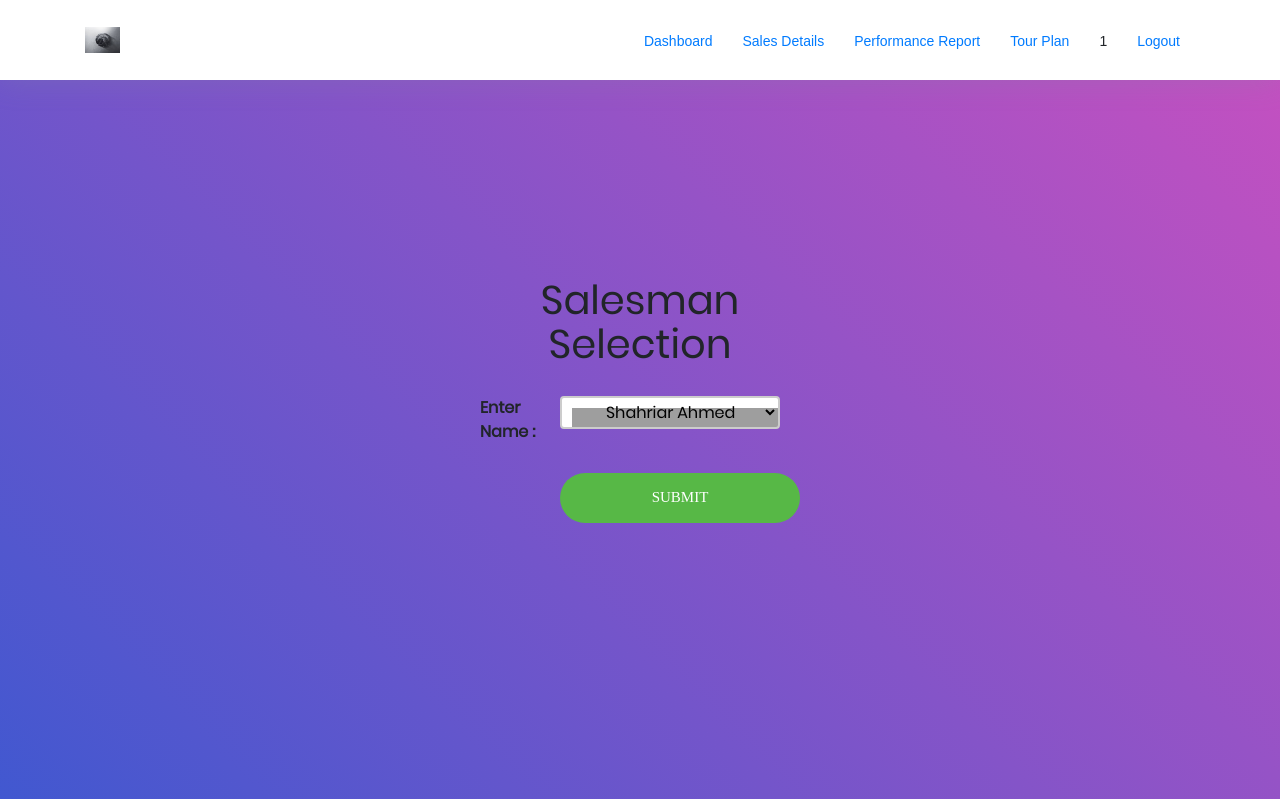
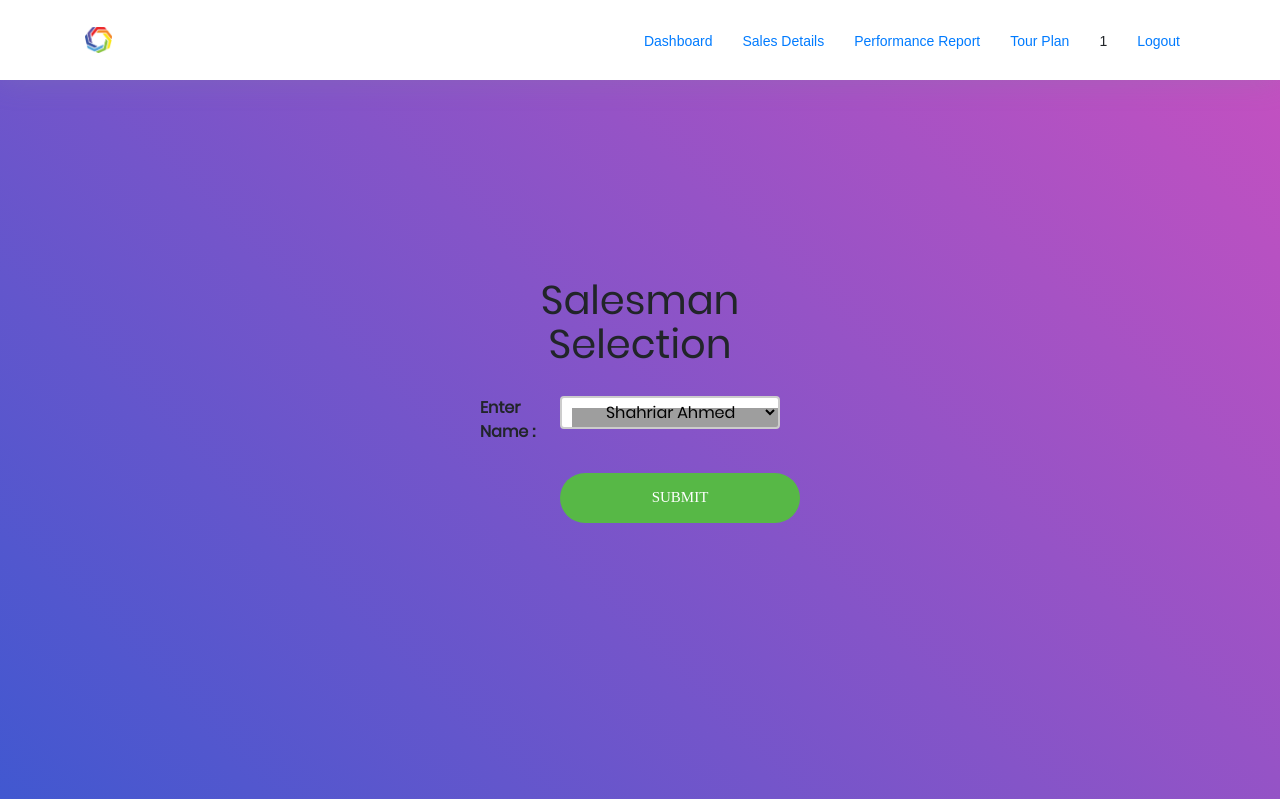
Before and after one commit to Azizul31/Sales-Automation-System, a PHP site: page /tourplan.php in a window 1280 px wide. Shown: the top 799 px of the page. Run offline with PHP 8.4, Linux system fonts and the light colour scheme; the visitor is signed in with stand-in values (Sample User, id 1); data comes from the database, SQL or seed files in the repository; some web fonts are replaced; grey boxes are pictures that could not be loaded.

Commit message:
minnor changes

```diff
--- a/login page final/head2.php
+++ b/login page final/head2.php
@@ -48,7 +48,7 @@
       <div class="logo float-left">
         <!-- Uncomment below if you prefer to use an image logo -->
         <!-- <h1 class="text-light"><a href="#header"><span>NewBiz</span></a></h1> -->
-        <a href="index.php" class="scrollto"><img src="img/images.jpg" alt="" class="img-fluid"></a>
+        <a href="index.php" class="scrollto"><img src="img/images%20(1).png" alt="" class="img-fluid"></a>
       </div>
 
       <nav class="main-nav float-right d-none d-lg-block">
--- a/login page final/head3.php
+++ b/login page final/head3.php
@@ -48,7 +48,7 @@
       <div class="logo float-left">
         <!-- Uncomment below if you prefer to use an image logo -->
         <!-- <h1 class="text-light"><a href="#header"><span>NewBiz</span></a></h1> -->
-        <a href="index.php" class="scrollto"><img src="img/images.jpg" alt="" class="img-fluid"></a>
+        <a href="index.php" class="scrollto"><img src="img/images%20(1).png" alt="" class="img-fluid"></a>
       </div>
 
       <nav class="main-nav float-right d-none d-lg-block">
```
